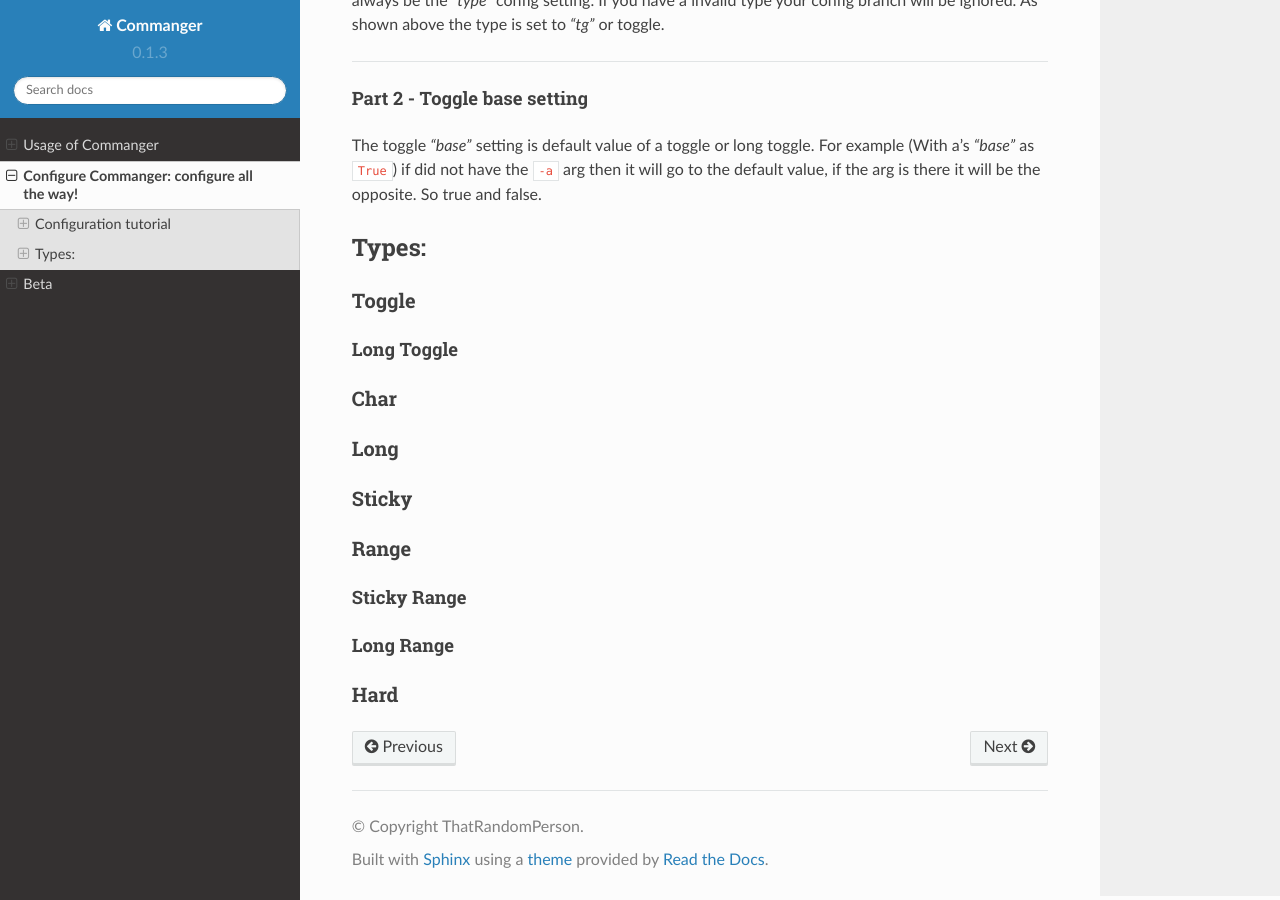
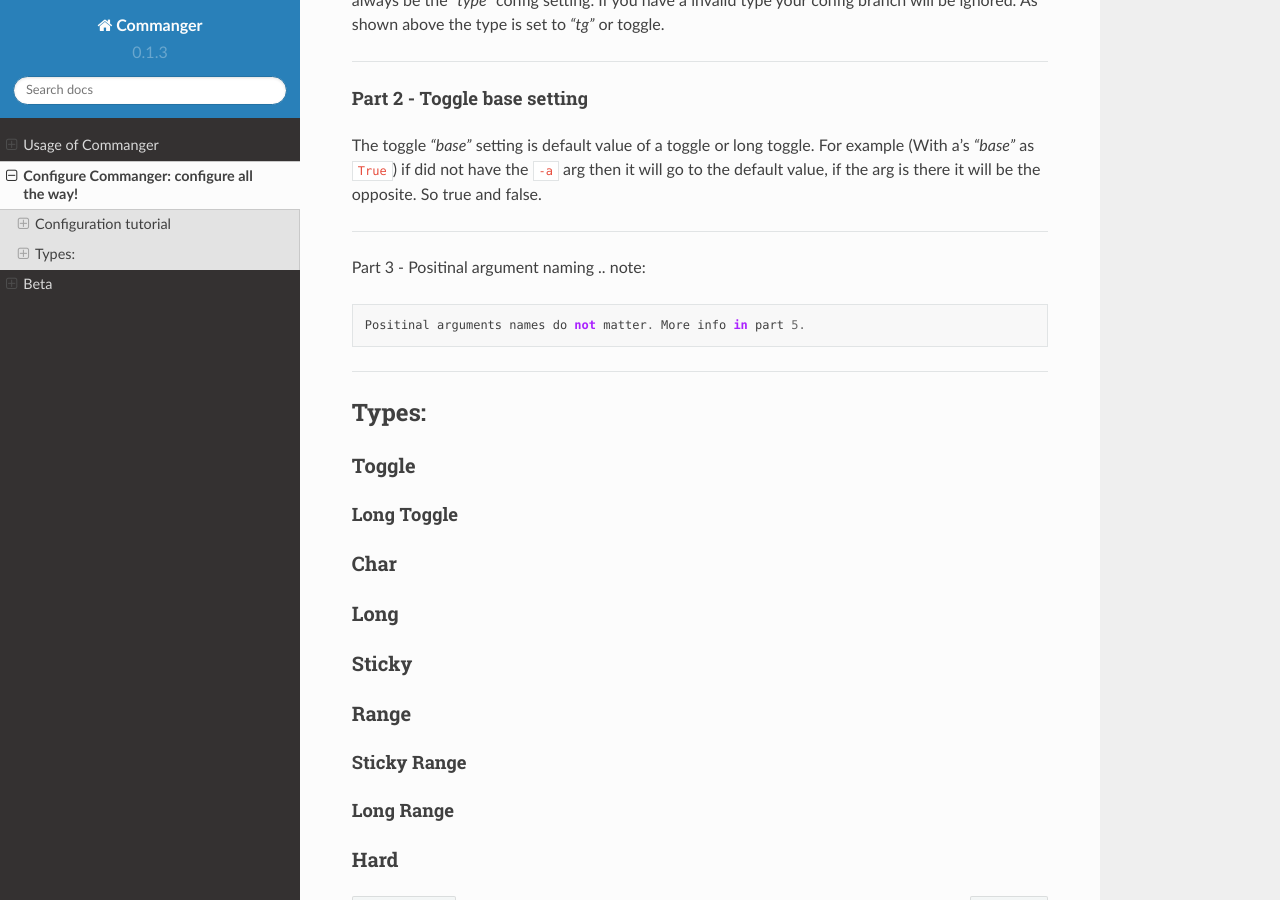
Before and after one commit to thatrandomperson5/commanger-docs, a Sphinx documentation site: the page built from docs/source/configure.rst, in a window 1280 px wide and 900 px high, scrolled down 1594 px. Built offline with Sphinx 7.4.7 and the Read the Docs theme 2.0.0, drawn with Linux system fonts in a browser that asks for light colours.

Commit message:
Update configure.rst

```diff
--- a/docs/source/configure.rst
+++ b/docs/source/configure.rst
@@ -86,6 +86,16 @@ Part 2 - Toggle base setting
 ^^^^^^^^^
 The toggle `"base"` setting is default value of a toggle or long toggle. For example (With a's `"base"` as ``True``) if did not have the ``-a`` arg then it will go to the default value, if the arg is there it will be the opposite. So true and false.
 
+---------------
+
+Part 3 - Positinal argument naming
+.. note::
+
+ Positinal arguments names do not matter. More info in part 5.
+..
+
+------------------
+
 *****
 Types:
 *****
```
